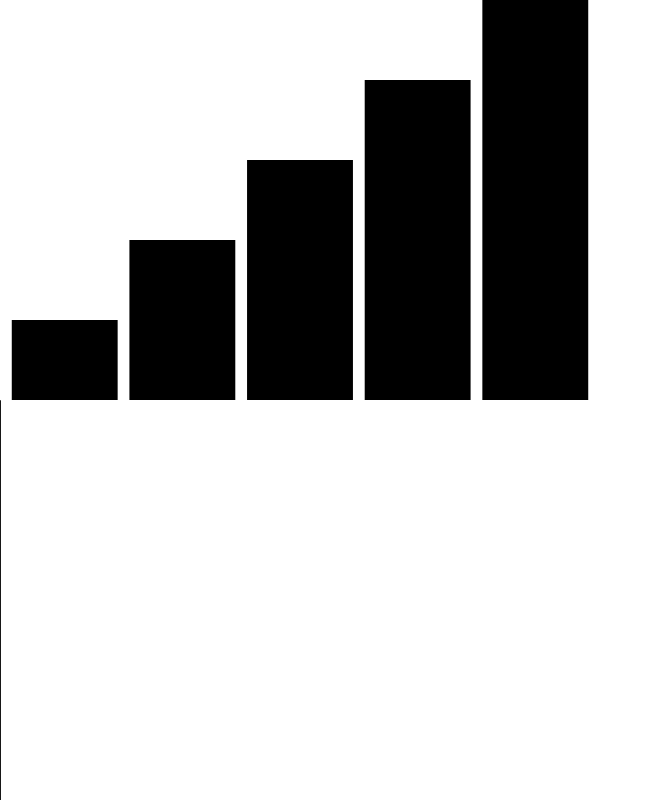
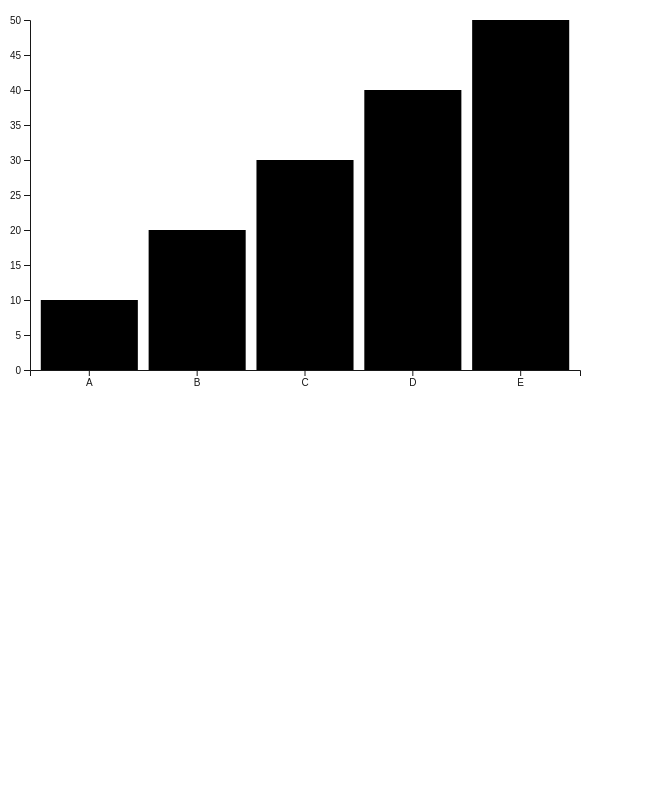
Before and after one commit to nazarenko-by/DataToCanvas, a Next.js app: page / in a window 1280 px wide. Shown: the whole page, without its empty margins (0-652 px from the left). Built offline with nearby package versions, Linux system fonts and the light colour scheme.

Commit message:
bar chart: add tests & fix axis render

```diff
--- a/src/components/BarChart.tsx
+++ b/src/components/BarChart.tsx
@@ -1,7 +1,7 @@
 "use client";
 
 import { useRef, useEffect } from "react";
-import { select, scaleBand, scaleLinear, axisBottom, axisLeft } from "d3";
+import { select, scaleBand, scaleLinear, axisBottom, axisLeft, max } from "d3";
 import { drawBarChart, BarChartData } from "@src/lib/canvas-barchart";
 
 interface Props {
@@ -10,7 +10,7 @@ interface Props {
 	height: number;
 }
 
-const padding = { top: 20, right: 20, bottom: 20, left: 20 };
+const padding = { top: 20, right: 20, bottom: 30, left: 30 };
 
 const BarChart = ({ data, width, height }: Props) => {
 	const canvasRef = useRef<HTMLCanvasElement>(null);
@@ -26,17 +26,28 @@ const BarChart = ({ data, width, height }: Props) => {
 
 		const xScale = scaleBand()
 			.domain(data.map((d) => d.label))
-			.range([0, width])
+			.range([padding.left, width - padding.right])
 			.padding(0.1);
 
 		const yScale = scaleLinear()
-			.domain([0, Math.max(...data.map((d) => d.value))])
-			.range([height, 0]);
+			.domain([0, max(data, (d) => d.value) ?? 0])
+			.range([height - padding.bottom, padding.top]);
 
 		const xAxis = axisBottom(xScale);
 		const yAxis = axisLeft(yScale);
-		svgContent.append("g").attr("transform", `translate(0, ${height})`).call(xAxis);
-		svgContent.append("g").call(yAxis);
+
+		svgContent
+			.selectAll<SVGGElement, unknown>(".x-axis")
+			.attr("transform", `translate(0, ${height - padding.bottom})`)
+			.transition()
+			.duration(750)
+			.call(xAxis);
+		svgContent
+			.selectAll<SVGGElement, unknown>(".y-axis")
+			.attr("transform", `translate(${padding.left}, 0)`)
+			.transition()
+			.duration(750)
+			.call(yAxis);
 
 		const dpr = window.devicePixelRatio ?? 1;
 		canvas.width = width * dpr;
@@ -49,10 +60,13 @@ const BarChart = ({ data, width, height }: Props) => {
 	}, [data, width, height]);
 
 	return (
-		<div className="bar-chart-container">
-			<canvas ref={canvasRef} />
-			<svg width={width} height={height}>
-				<g ref={svgContentRef} className="svg-content"></g>
+		<div className="bar-chart-container relative">
+			<canvas className="relative z-10" ref={canvasRef} />
+			<svg width={width} height={height} className="absolute top-0">
+				<g ref={svgContentRef} className="svg-content">
+					<g className="x-axis" />
+					<g className="y-axis" />
+				</g>
 			</svg>
 		</div>
 	);
```
Also changed, not shown: 1 other file (tests, documents, lock files or other folders).
